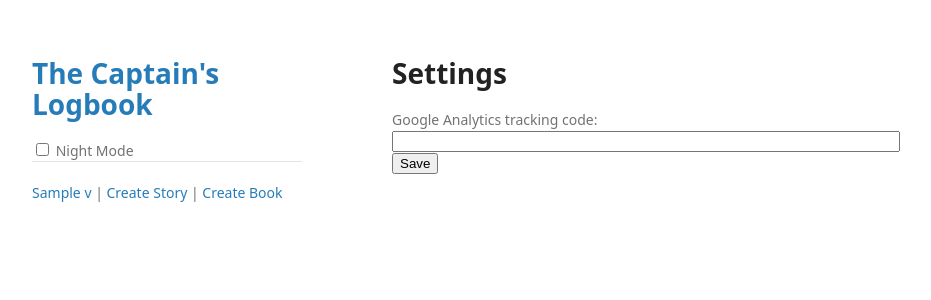
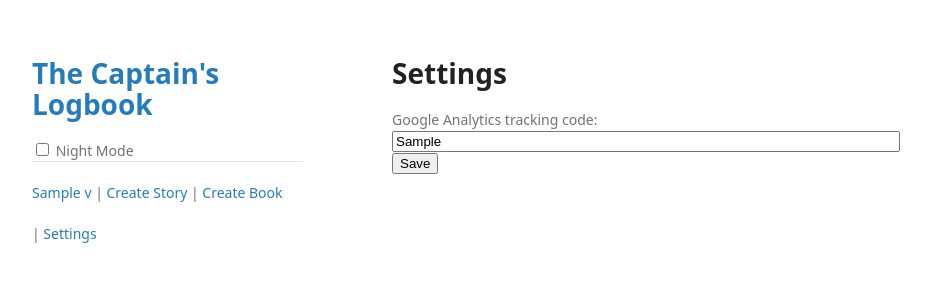
Before and after one commit to captainmeta4/captainsjournal, a Flask app: template templates/settings.html in a window 1280 px wide. Shown: the top 300 px of the page, without its empty margins (178-1109 px from the left). Run offline with Flask 2, Linux system fonts and the light colour scheme; the template is opened without the code that fills it: most values are stand-ins (such as "Sample title", 1, 10 or a date in 2020); parts of the project's set-up code (start-up, migrations or seed data) failed here and were passed over.

Commit message:
improve header and settings

```diff
--- a/templates/header.html
+++ b/templates/header.html
@@ -3,7 +3,7 @@
 <label for="night-toggle">Night Mode</label>
 <hr>
 {% if v %}
-  <p><a href="{{ v.url }}">{{ v.name }}</a>{% if not v.banned %} | <a href="/submit">Create Story</a> | <a href="/makebook">Create Book</a></p>
+  <p><a href="{{ v.url }}">{{ v.name }}</a>{% if not v.banned %} | <a href="/submit">Create Story</a> | <a href="/makebook">Create Book</a></p> | <a href="/settings">Settings</a>
 {% endif %}
 {% else %}
   <p><a href="https://www.reddit.com/api/v1/authorize?client_id={{ "client_id" | os_get }}&duration=permanent&redirect_uri={{ "reddit_uri" | os_get }}&response_type=code&scope=identity+submit&state=x" target="_blank">Log in with Reddit</a></p>
--- a/templates/settings.html
+++ b/templates/settings.html
@@ -7,7 +7,7 @@
 {% block content %}
 <h1>Settings</h1>
 <form action="/api/settings" method="post">
-Google Analytics tracking code:<input type="text" name="analytics"><br>
+Google Analytics tracking code:<input type="text" name="analytics" value="{{ v.google_analytics }}"><br>
 <input type="submit" value="Save">
 </form>
 {% endblock %}
```
